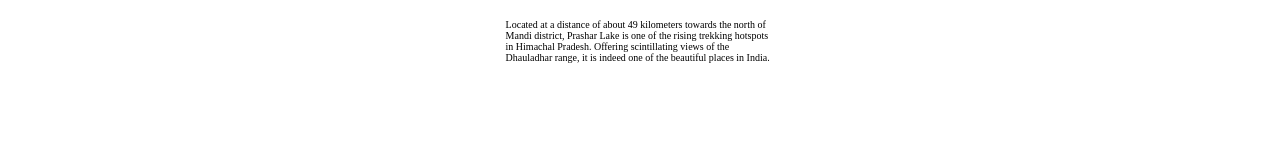
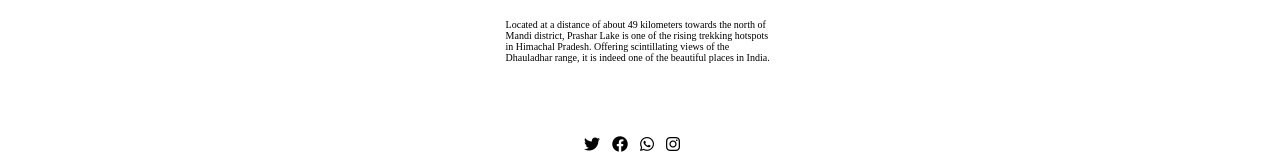
Before and after one commit to Aparna-L/travel, a plain HTML site: page index.html in a window 1280 px wide. Shown: the part 1076-1238 px from the top of the page. Before the commit the page ends 1170 px from the top, so only its background shows below. Drawn offline with Linux system fonts and the light colour scheme; a web font is replaced by a local one.

Commit message:
updated1

```diff
--- a/index.html
+++ b/index.html
@@ -93,6 +93,18 @@
         <p ><a href="">Read more-></a></p>
         </div>
     </div>
+
+    <footer>
+
+
+        <div class="icons">
+           <i id="twitter" class="fa-brands fa-twitter"></i>
+            &nbsp;&nbsp;<i id="facebook" class="fa-brands fa-facebook"></i>&nbsp;&nbsp;
+            <i id="whatsapp" class="fa-brands fa-whatsapp"></i>&nbsp;&nbsp;
+            <i id="instagram" class="fa-brands fa-instagram"></i>
+        </div>
+
+    </footer>
 </body>
 
 </html>
--- a/travel.css
+++ b/travel.css
@@ -199,3 +199,9 @@ h5{
     margin-top: 10px;
     text-align: left;
 }
+footer{
+    display: flex;
+    justify-content: center;
+    margin-top: 200px;
+    justify-content: center;
+  }
```
